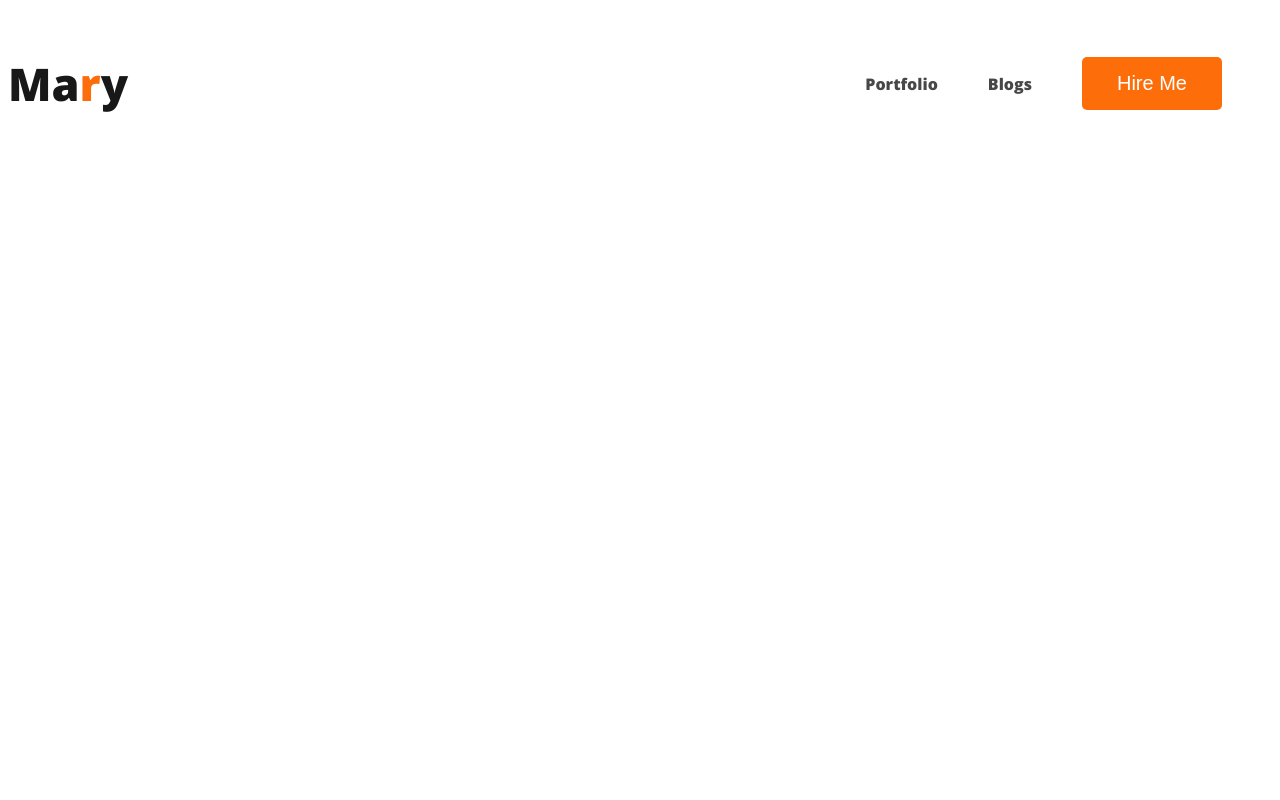
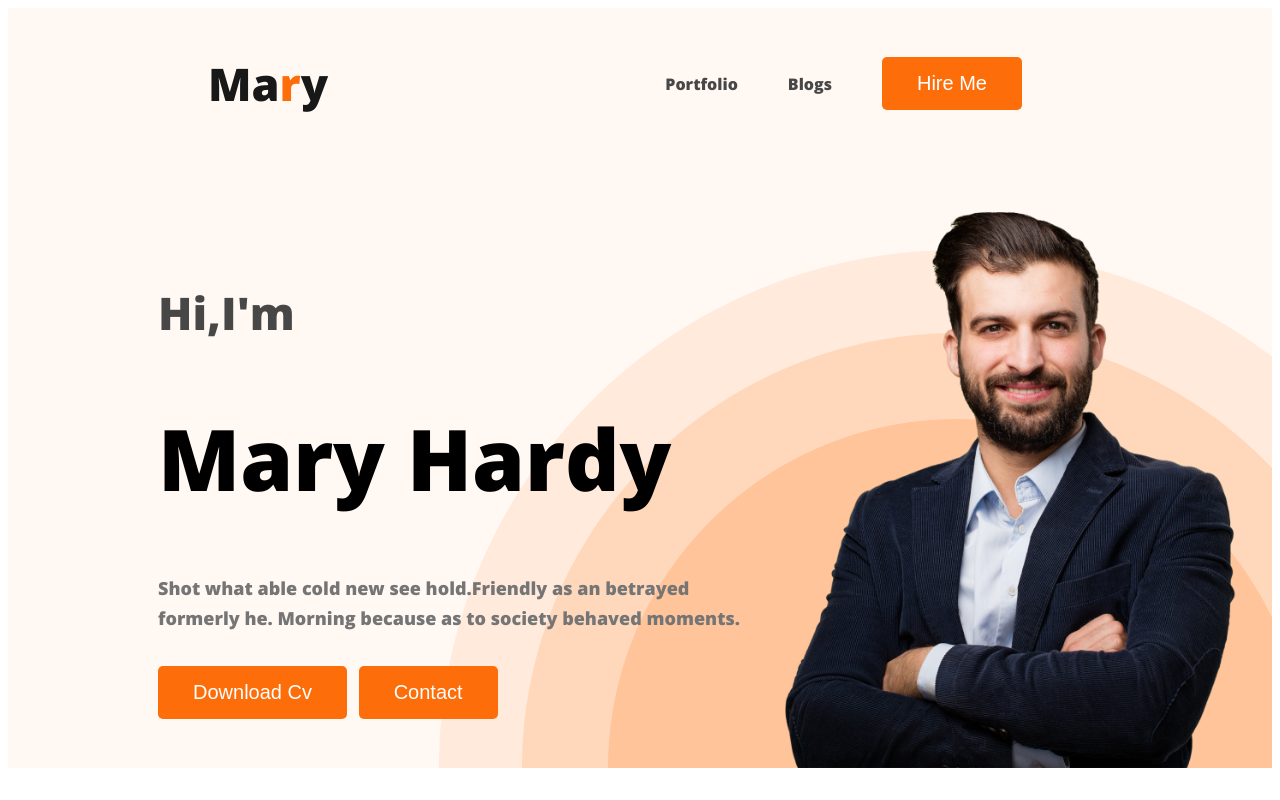
Before and after one commit to tamima24/web-developer-portfolio, a plain HTML site: page index.html in a window 1280 px wide. Drawn offline with nearby package versions, Linux system fonts and the light colour scheme.

Commit message:
banner created

```diff
--- a/index.html
+++ b/index.html
@@ -10,7 +10,7 @@
     <link rel="stylesheet" href="styles/style.css">
 </head>
 <body>
-    <header>
+    <header class="header">
        <nav>
           <h3 class="nav-tittle">Ma<span class="text-primary">r</span>y</h3>
          <ul>
@@ -19,6 +19,16 @@
             <li><button class="btn-primary"><a href=""></a>Hire Me</button></li>
          </ul>
        </nav>
+       <div class="banner">
+         <div class="banner-content">
+            <h3 class="banner-greeting">Hi,I'm</h3>
+            <h1 class="banner-tittle">Mary Hardy</h1>
+            <p class="p-class">Shot what able cold new see hold.Friendly as an betrayed formerly he. Morning because as to society behaved moments.</p>
+            <button class="btn-primary">Download Cv</button>
+            <button class="btn-primary">Contact</button>
+         </div>
+         <img class="profile-pic" src="images/hardy.png">
+       </div>
     </header>
     <main>
 
--- a/styles/style.css
+++ b/styles/style.css
@@ -1,5 +1,6 @@
 /*common shared style*/
 body {
+    font-family: 'Dancing Script', cursive;
     font-family: 'Open Sans', sans-serif;
 }
 .text-primary {
@@ -19,6 +20,7 @@ nav {
     display: flex;
     justify-content: space-between;
     align-items: center;
+    margin: 0px 200px;
 }
 .nav-tittle {
     color: #181818;
@@ -39,3 +41,40 @@ nav a{
     color:#474747;
 
 }
+/*header section */
+.header {
+    background: #FFF8F3;
+    background-image: url(../images/header_bg.png);
+    background-repeat: no-repeat;
+    background-position: bottom right;
+}
+.banner {
+    padding: 30px 30px 0px 150px;
+    display: flex;
+    align-items: center;
+    font-family: Open Sans;
+    font-size: 45px;
+    font-style: normal;
+    font-weight: 600;
+}
+.p-class {
+    color: #757575;
+    font-family: Open Sans;
+    font-size: 18px;
+    font-style: normal;
+    font-weight: 400;
+    margin-top: 20px;
+    line-height: 30px;
+    width: 585px;
+}
+.banner .profile-pic {
+    width: 500px;
+}
+.banner-greeting {
+    font-size: 45px;
+    color: #474747;
+}
+.banner-tittle {
+    font-size: 85px;
+    font-weight: 700;
+}
```
